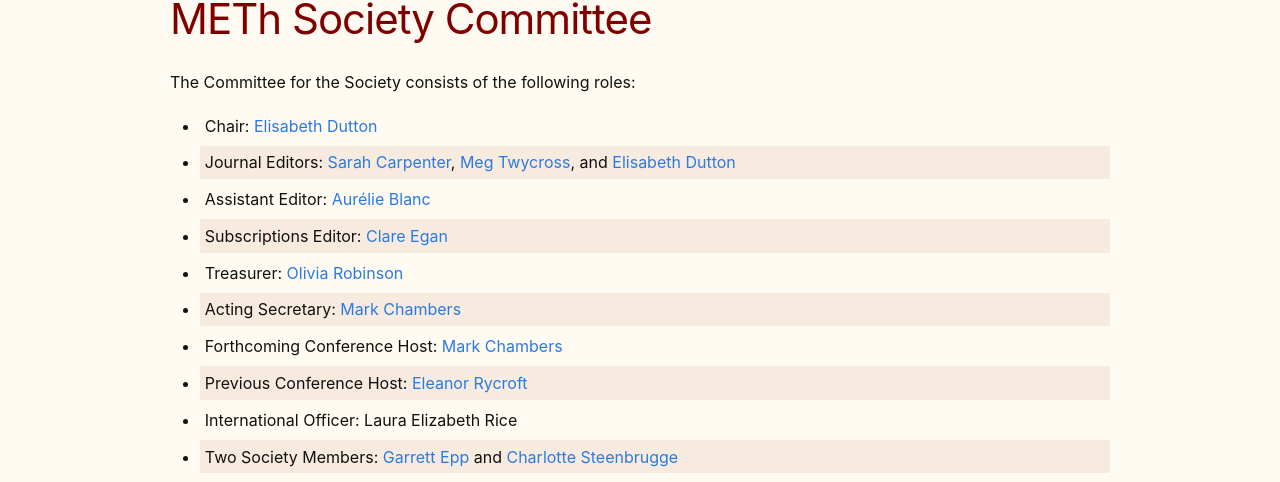
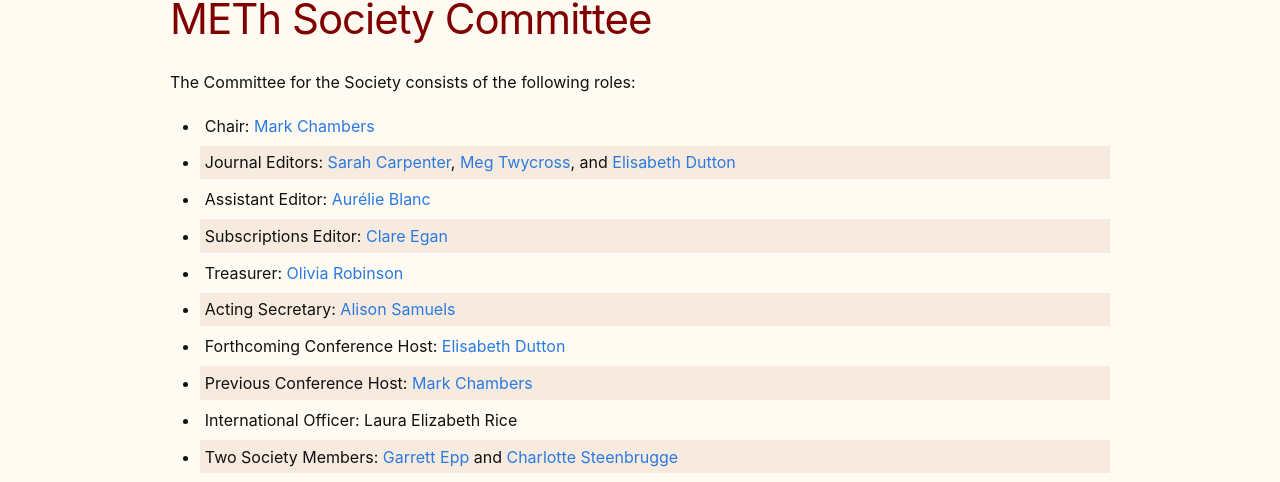
Before and after one commit to MedievalEnglishTheatre/MedievalEnglishTheatre.github.io, a Jekyll site: the page built from src/society/soccomm.md, in a window 1280 px wide. Shown: the part 308-790 px from the top of the page. Built offline with Jekyll 4.4.1, drawn with Linux system fonts in a browser that asks for light colours.

Commit message:
Revise committee member details in soccomm.md
Updated committee roles with new members and positions.

```diff
--- a/src/society/soccomm.md
+++ b/src/society/soccomm.md
@@ -9,14 +9,14 @@
 The Committee for the Society consists of the following roles:
 
 
-- Chair: [Elisabeth Dutton](https://www.unifr.ch/directory/en/people/18518/57a54)
+- Chair: [Mark Chambers](https://www.durham.ac.uk/staff/mark-chambers/)
 - Journal Editors: [Sarah Carpenter](https://www.ed.ac.uk/profile/sarah-carpenter), [Meg Twycross](https://www.lancaster.ac.uk/arts-and-social-sciences/people/meg-twycross), and [Elisabeth Dutton](https://www.unifr.ch/directory/en/people/18518/57a54)
 - Assistant Editor: [Aurélie Blanc](https://www.unifr.ch/directory/en/people/13700/ee4f6)
 - Subscriptions Editor: [Clare Egan](https://www.lancaster.ac.uk/english-literature-and-creative-writing/people/clare-egan)
 - Treasurer: [Olivia Robinson](https://www.birmingham.ac.uk/staff/profiles/english/robinson-olivia.aspx)
-- Acting Secretary: [Mark Chambers](https://www.durham.ac.uk/staff/mark-chambers/)
-- Forthcoming Conference Host: [Mark Chambers](https://www.durham.ac.uk/staff/mark-chambers/)
-- Previous Conference Host: [Eleanor Rycroft](https://www.bristol.ac.uk/people/person/Eleanor-Rycroft-2c4543b4-04cf-458d-8c59-d1ac2f214bb4/)
+- Acting Secretary: [Alison Samuels](https://livinginmylibrary.home.blog/author/livinginmylibrary/)
+- Forthcoming Conference Host: [Elisabeth Dutton](https://www.unifr.ch/directory/en/people/18518/57a54)
+- Previous Conference Host: [Mark Chambers](https://www.durham.ac.uk/staff/mark-chambers/)
 - International Officer: Laura Elizabeth Rice
 - Two Society Members: [Garrett Epp](https://www.linkedin.com/in/garrett-epp-7483b592/?originalSubdomain=ca) and [Charlotte Steenbrugge](https://www.sheffield.ac.uk/english/people/academic-staff/charlotte-steenbrugge)
 - Electronic Communications Officer: [Aurélie Blanc](https://www.unifr.ch/directory/en/people/13700/ee4f6)
```
